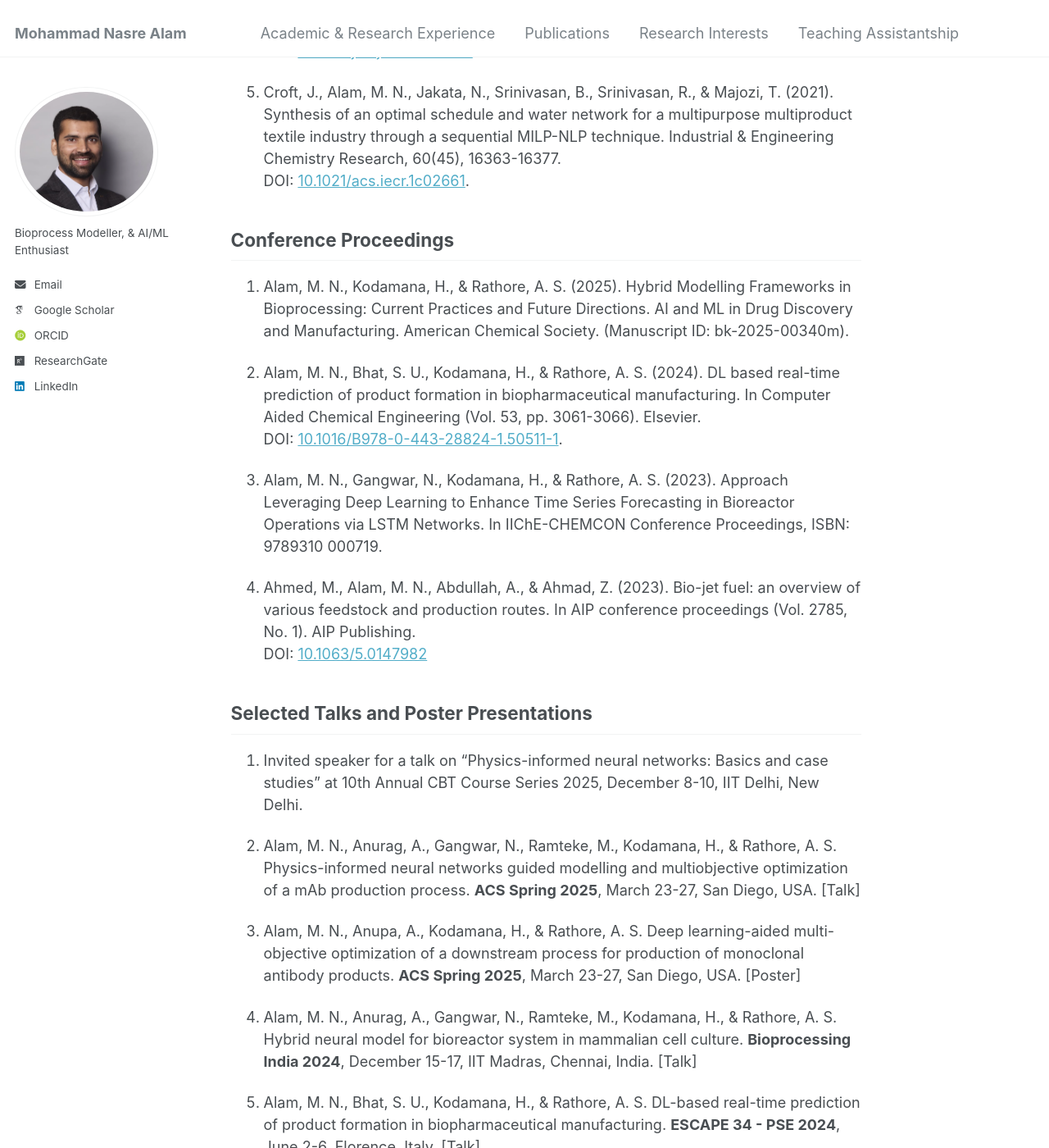
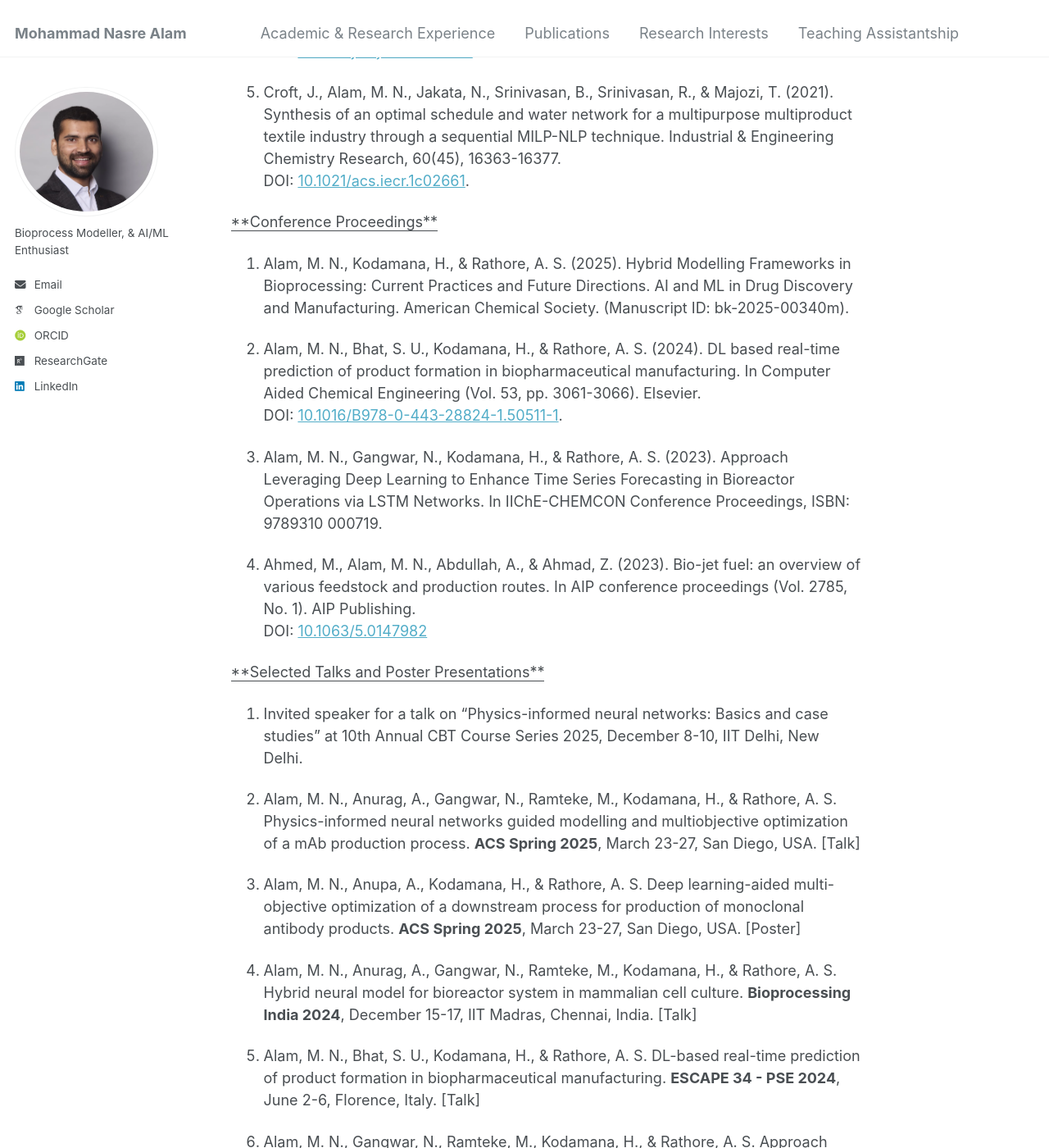
Before and after one commit to mdnasreiit/mdnasreiit.github.io, a Jekyll site: the page built from _pages/publications.md, in a window 1280 px wide and 1400 px high, scrolled down 745 px. Shown: the whole window at 82% size. Built offline with Jekyll 4.4.1, drawn with Linux system fonts in a browser that asks for light colours; some web fonts are replaced; part of the change alters nothing that is shown.

```diff
--- a/_pages/publications.md
+++ b/_pages/publications.md
@@ -23,7 +23,7 @@ Cover link: [https://pubs.acs.org/toc/iecred/64/49](https://pubs.acs.org/toc/iec
 5. Croft, J., Alam, M. N., Jakata, N., Srinivasan, B., Srinivasan, R., & Majozi, T. (2021). Synthesis of an optimal schedule and water network for a multipurpose multiproduct textile industry through a sequential MILP-NLP technique. Industrial & Engineering Chemistry Research, 60(45), 16363-16377.<br>  DOI: [10.1021/acs.iecr.1c02661](https://pubs.acs.org/doi/full/10.1021/acs.iecr.1c02661). <br>
 
 
-## Conference Proceedings
+<ins>**Conference Proceedings<ins>**
 
 1. Alam, M. N., Kodamana, H., & Rathore, A. S. (2025). Hybrid Modelling Frameworks in Bioprocessing: Current Practices and Future Directions. AI and ML in Drug Discovery and Manufacturing. American Chemical Society. (Manuscript ID: bk-2025-00340m).
 
@@ -36,7 +36,7 @@ Cover link: [https://pubs.acs.org/toc/iecred/64/49](https://pubs.acs.org/toc/iec
 
 
 
-## Selected Talks and Poster Presentations
+<ins>**Selected Talks and Poster Presentations<ins>**
 
  1. Invited speaker for a talk on “Physics-informed neural networks: Basics and case studies” at 10th Annual CBT Course Series 2025, December 8-10, IIT Delhi, New Delhi.
 
```
